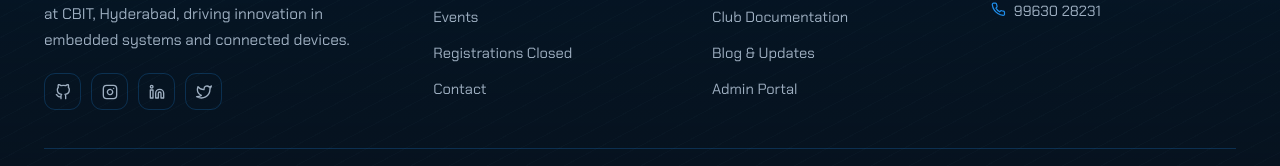
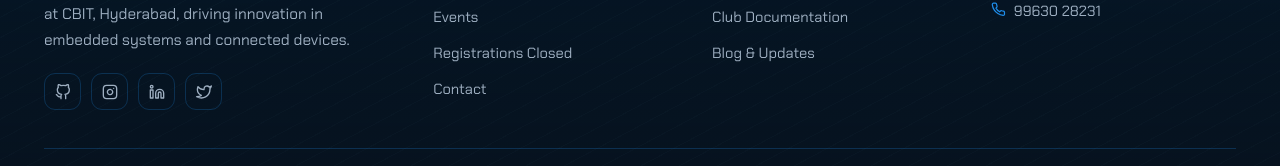
Before and after one commit to Jeevan192/nexiot_frontend, a React (Vite) app: page / in a window 1280 px wide. Shown: the part 6128-6294 px from the top of the page. Built offline with nearby package versions, Linux system fonts and the light colour scheme; no server answers.

Commit message:
Details Validation And Final Upgrade

```diff
--- a/src/components/Footer/Footer.jsx
+++ b/src/components/Footer/Footer.jsx
@@ -45,7 +45,6 @@ export default function Footer() {
               <li><Link to="/events">Workshop Materials</Link></li>
               <li><Link to="/about">Club Documentation</Link></li>
               <li><Link to="/contact">Blog & Updates</Link></li>
-              <li><Link to="/admin">Admin Portal</Link></li>
             </ul>
           </div>
 
```
